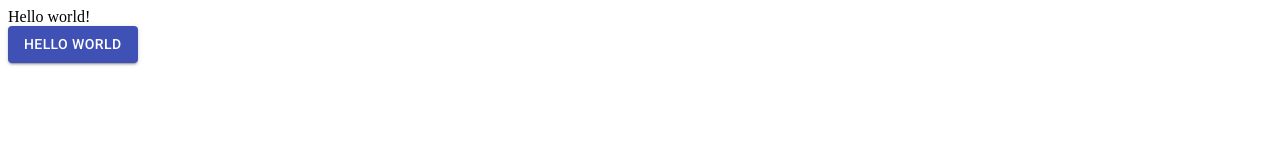
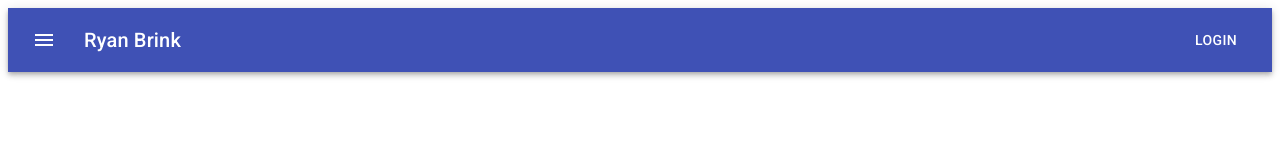
Before and after one commit to rgbrizzlehizzle/portfolio-site, a Gatsby site: page / in a window 1280 px wide. Built offline with nearby package versions, Linux system fonts and the light colour scheme; Gatsby itself is replaced by a stand-in of ours.

Commit message:
default nav bar

```diff
--- /dev/null
+++ b/src/navigation/NavBar.tsx
@@ -0,0 +1,48 @@
+import React, { FunctionComponent } from "react"
+import { createStyles, makeStyles, Theme } from '@material-ui/core/styles';
+import AppBar from '@material-ui/core/AppBar';
+import Toolbar from '@material-ui/core/Toolbar';
+import Typography from '@material-ui/core/Typography';
+import Button from '@material-ui/core/Button';
+import IconButton from '@material-ui/core/IconButton';
+import MenuIcon from '@material-ui/icons/Menu';
+
+const useStyles = makeStyles((theme: Theme) =>
+  createStyles({
+    root: {
+      flexGrow: 1,
+    },
+    menuButton: {
+      marginRight: theme.spacing(2),
+    },
+    title: {
+      flexGrow: 1,
+    },
+  }),
+);
+
+type NavBarProps = {
+  title: string
+}
+
+// TODO Helmet should pull title from gatsby config
+export const NavBar: FunctionComponent<NavBarProps> = ({title}) => {
+  const classes = useStyles()
+
+  return (
+    <div className={classes.root}>
+      <AppBar position="static">
+        <Toolbar>
+          <IconButton edge="start" className={classes.menuButton} color="inherit" aria-label="menu">
+            <MenuIcon />
+          </IconButton>
+          <Typography variant="h6" className={classes.title}>
+            {title}
+          </Typography>
+          <Button color="inherit">Login</Button>
+        </Toolbar>
+      </AppBar>
+    </div>
+  )
+
+}
--- a/src/pages/index.tsx
+++ b/src/pages/index.tsx
@@ -1,17 +1,12 @@
 import React from "react"
 import { Header } from "../header/Header" // TODO Figure out root imports
-import { Button } from "@material-ui/core"
+import { NavBar } from "../navigation/NavBar"
 
 export default function Home() {
   return (
     <div>
       <Header title={"Ryan Brink"} />
-      <div>
-        Hello world!
-      </div>
-      <Button variant="contained" color="primary">
-        Hello World
-      </Button>
+      <NavBar title={"Ryan Brink"} />
     </div>
   )
 }
```
